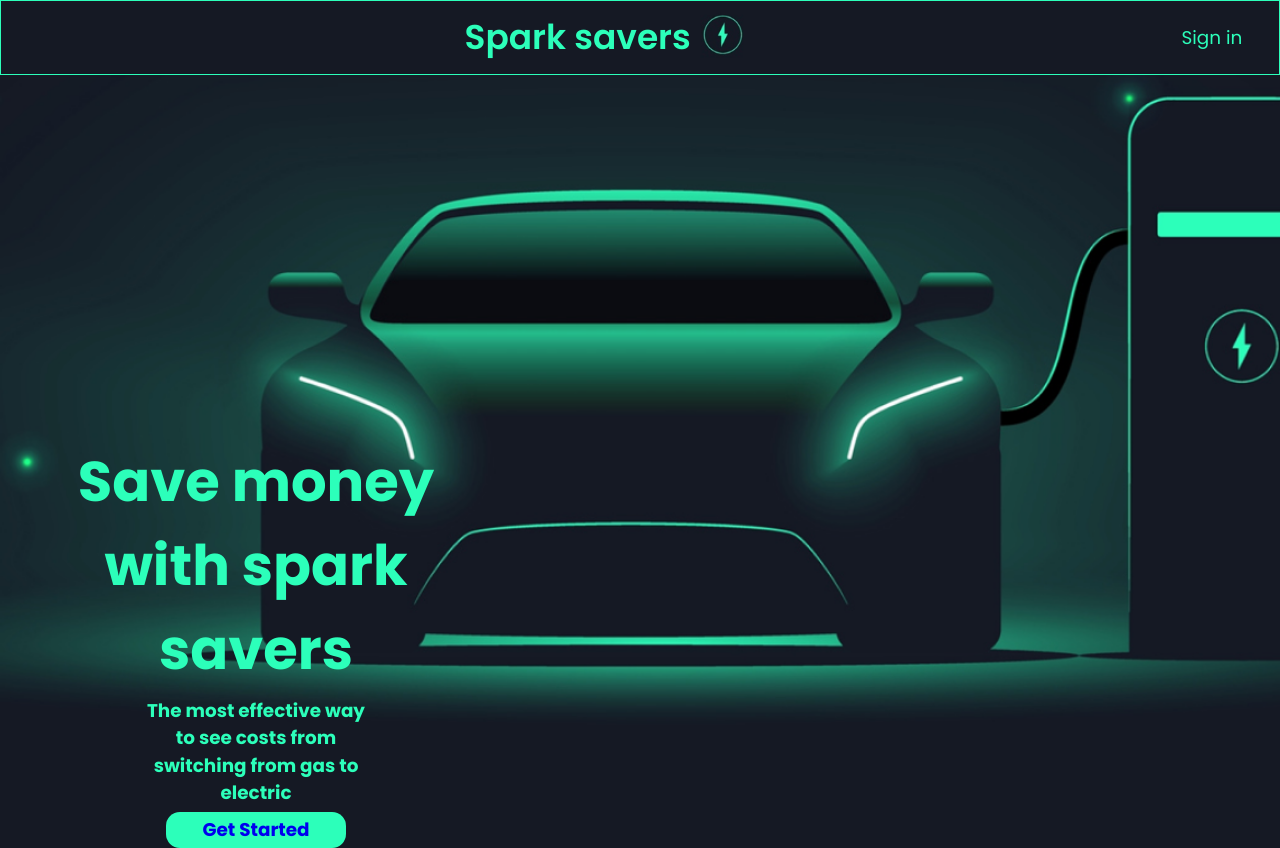
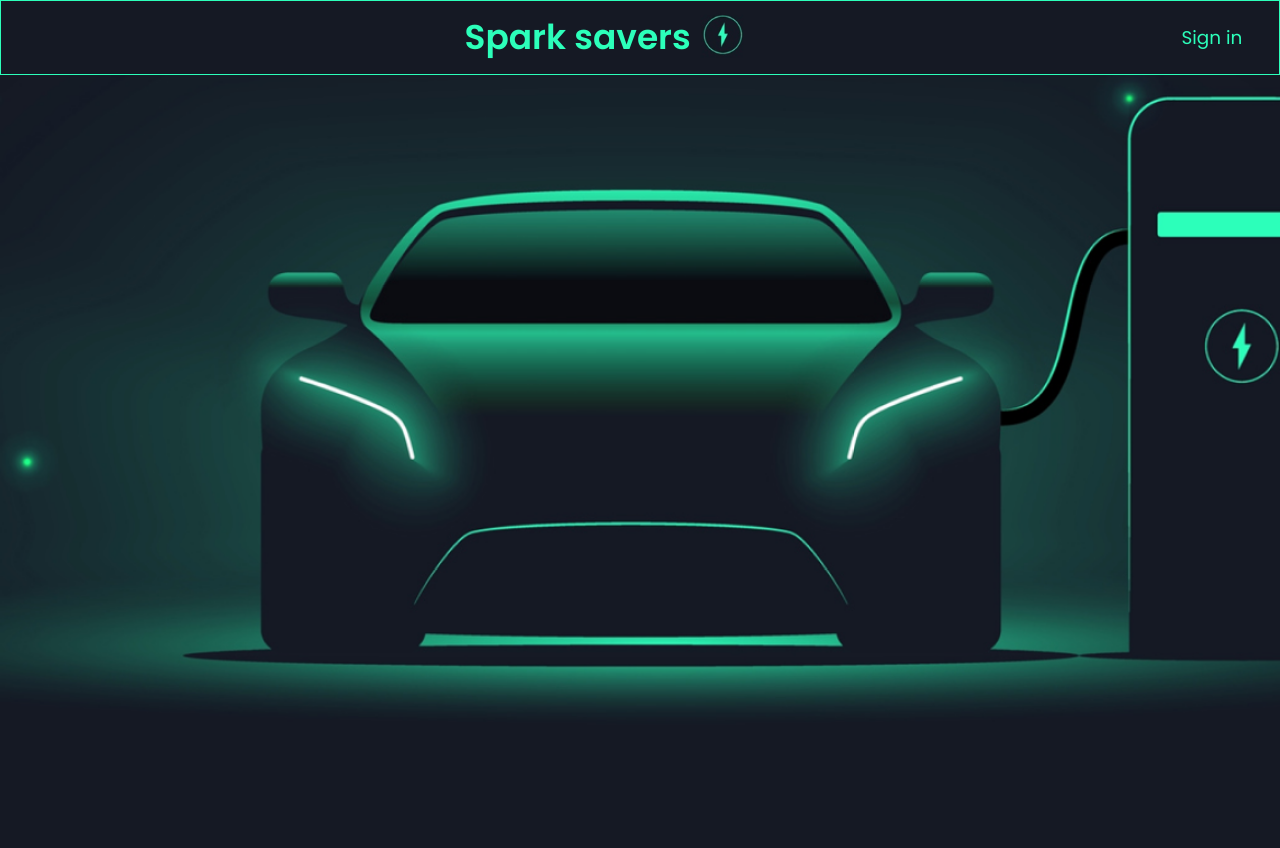
Before and after one commit to anhduy1202/EV-Savings, a React (Create React App) app in the folder frontend/: page / in a window 1280 px wide. After the commit the page ends 800 px from the top, so only its background shows below. Built offline with nearby package versions, Linux system fonts and the light colour scheme.

Commit message:
Revert "Added greeting to home page"

```diff
--- a/frontend/package.json
+++ b/frontend/package.json
@@ -9,7 +9,7 @@
     "react": "^17.0.2",
     "react-dom": "^17.0.2",
     "react-router-dom": "^6.2.1",
-    "react-scripts": "^5.0.0",
+    "react-scripts": "5.0.0",
     "web-vitals": "^2.1.4"
   },
   "scripts": {
--- a/frontend/src/App.css
+++ b/frontend/src/App.css
@@ -22,7 +22,6 @@
   --font-smd: 1rem;
   --font-md: 1.15rem;
   --font-xlg: 2.15rem;
-  --font-xxlg: 3.5rem;
 
   /* Font weight */
   --font-bold: 600;
--- a/frontend/src/Components/Greeting/Greeting.jsx
+++ /dev/null
@@ -1,19 +0,0 @@
-import React from 'react';
-import { Link } from 'react-router-dom';
-import "./greeting.css";
-
-
-function Greeting() {
-    return(
-        <div className="greeting-box">
-        <h1 className="main-text">Save money with spark savers</h1>
-        <h2 className="sub-text">The most effective way to see costs from switching from gas to electric</h2>
-        <Link className="temp-get-started" to={"/signin"}>
-        Get Started
-        </Link>
-        </div>
-    )
-
-}
-
-export default Greeting;
--- a/frontend/src/Components/Greeting/greeting.css
+++ /dev/null
@@ -1,40 +0,0 @@
-.greeting-box{
-    color: var(--color-green);
-    display:flex;
-    position: absolute;
-    flex-direction: column;
-    top:55%;
-    width:30%;
-    max-width: 30%;
-    height: 25%;
-    max-height: 25%;
-    left: 5%;
-    align-items: center;
-    justify-content: space-between;
-}
-
-.main-text{
-    color: var(--color-green);
-    font-weight: var( --font-xbold);
-    font-size: var(--font-xxlg);
-    text-align: center;
-}
-
-.sub-text{
-    color: var(--color-green);
-    font-size: var(--font-md);
-    padding: 0.25em 2em;
-    text-align: center;
-    width: 80%;
-}
-
-.temp-get-started{
-    padding: 0.25em 2em;
-    text-align: center;
-    border: none;
-    text-decoration: none;
-    font-weight: var(--font-xbold);
-    font-size: var(--font-md);
-    border-radius: var(--border-rounded);
-    background-color: var(--color-green);
-}
--- a/frontend/src/Components/Home/HomePage.jsx
+++ b/frontend/src/Components/Home/HomePage.jsx
@@ -1,13 +1,11 @@
 import React from "react";
 import "./homepage.css";
 import NavBar from "../Navbar/NavBar";
-import Greeting from "../Greeting/Greeting"
 
 function HomePage() {
   return (
     <section className="homepage-container">
       <NavBar />
-      <Greeting />
     </section>
   );
 }
```
Also changed, not shown: 1 other file (tests, documents, lock files or other folders).
